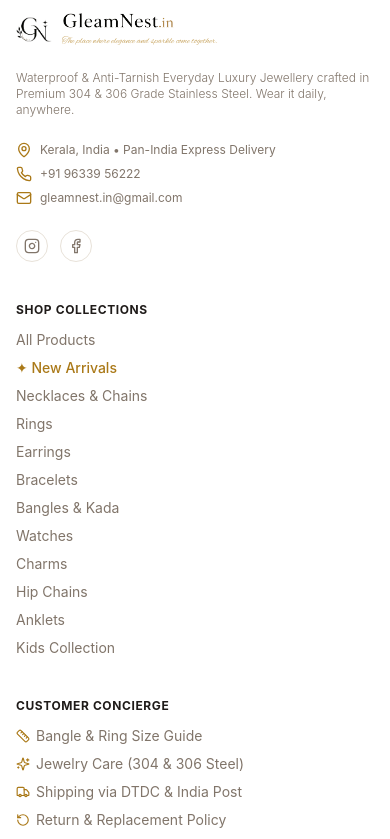
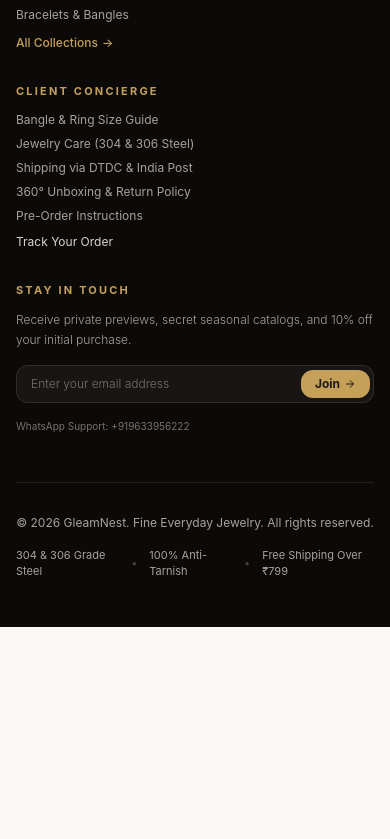
Before and after one commit to zenorixhq/gleamnest, a Next.js app: page / in a window 390 px wide. Shown: the part 7242-8081 px from the top of the page. After the commit the page ends 7869 px from the top, so only its background shows below. Built offline with nearby package versions, Linux system fonts and the light colour scheme; a web font is replaced by a local one.

Commit message:
feat: redesign footer with luxury black background and minimal streamlined layout

```diff
--- a/components/storefront/BrandLogo.tsx
+++ b/components/storefront/BrandLogo.tsx
@@ -7,12 +7,14 @@
   variant?: "full" | "compact" | "emblem-only";
   showTagline?: boolean;
   className?: string;
+  theme?: "light" | "dark";
 }
 
 export function BrandLogo({
   variant = "full",
   showTagline = true,
   className = "",
+  theme = "light",
 }: BrandLogoProps) {
   return (
     <Link
@@ -35,10 +37,16 @@
           <img
             src="/images/logo-text.png"
             alt="GleamNest.in"
-            className="h-5 sm:h-6 md:h-6.5 w-auto object-contain object-left"
+            className={`h-5 sm:h-6 md:h-6.5 w-auto object-contain object-left transition-all ${
+              theme === "dark" ? "brightness-0 invert opacity-95" : ""
+            }`}
           />
           {showTagline && (
-            <span className="font-script text-[9.5px] sm:text-xs md:text-[13px] text-[#C5A059] tracking-normal mt-0.5 truncate max-w-[210px] sm:max-w-none">
+            <span
+              className={`font-script text-[9.5px] sm:text-xs md:text-[13px] tracking-normal mt-0.5 truncate max-w-[210px] sm:max-w-none ${
+                theme === "dark" ? "text-[#EADBBE]" : "text-[#C5A059]"
+              }`}
+            >
               The place where elegance and sparkle come together.
             </span>
           )}
--- a/components/storefront/Footer.tsx
+++ b/components/storefront/Footer.tsx
@@ -4,22 +4,13 @@
 import Link from "next/link";
 import { storeConfig } from "@/config/store.config";
 import {
-  Mail,
-  Phone,
-  MapPin,
-  ShieldCheck,
+  MessageCircle,
+  Instagram,
+  Facebook,
   CheckCircle2,
-  Instagram,
-  Twitter,
-  Facebook,
-  Ruler,
-  Sparkles,
-  Truck,
-  RotateCcw,
-  AlertCircle,
+  ArrowRight,
 } from "lucide-react";
 import { BrandLogo } from "@/components/storefront/BrandLogo";
-import { ProductFeatureSlider } from "@/components/storefront/ProductFeatureSlider";
 import { PolicyModal, PolicyTab } from "@/components/storefront/PolicyModal";
 
 export function Footer() {
@@ -35,52 +26,46 @@
   };
 
   return (
-    <footer className="bg-card border-t border-border mt-20">
-      {/* Interactive Auto-Scrolling Feature Slider */}
-      <div className="border-b border-border/60 py-8 sm:py-10 bg-muted/10">
-        <ProductFeatureSlider onOpenPolicy={(tab) => setPolicyModalTab(tab)} />
-      </div>
+    <footer className="bg-[#0C0A09] text-[#FAF7F2] border-t border-stone-800/80 mt-16 sm:mt-24 select-none">
+      <div className="max-w-7xl mx-auto px-4 sm:px-6 lg:px-8 py-12 sm:py-16">
+        {/* Main 4-Column Minimalist Grid */}
+        <div className="grid grid-cols-1 md:grid-cols-2 lg:grid-cols-12 gap-8 lg:gap-12">
 
-      {/* Main Footer Links */}
-      <div className="max-w-7xl mx-auto px-4 sm:px-6 lg:px-8 py-14">
-        <div className="grid grid-cols-1 md:grid-cols-2 lg:grid-cols-5 gap-10">
-          {/* Brand Column */}
-          <div className="lg:col-span-2 space-y-4">
-            <BrandLogo variant="full" showTagline={true} />
-            <p className="text-xs sm:text-sm text-muted-foreground max-w-sm font-light">
-              {storeConfig.meta.description}
+          {/* Column 1: Brand & Atelier Essence (4 cols) */}
+          <div className="lg:col-span-4 space-y-4">
+            <BrandLogo variant="full" showTagline={true} theme="dark" />
+
+            <p className="text-xs sm:text-sm text-stone-400 font-light leading-relaxed max-w-sm">
+              Fine jewelry for the skin, not the vault. Handcrafted in 304 & 306 surgical-grade stainless steel with mirror PVD gold finish. 100% waterproof and anti-tarnish.
             </p>
 
-            <div className="pt-2 space-y-2 text-xs text-muted-foreground">
-              <div className="flex items-center gap-2">
-                <MapPin className="w-4 h-4 text-primary flex-shrink-0" />
-                <span>{storeConfig.brand.contact.address}</span>
-              </div>
-              <div className="flex items-center gap-2">
-                <Phone className="w-4 h-4 text-primary flex-shrink-0" />
-                <span>{storeConfig.brand.contact.phone}</span>
-              </div>
-              <div className="flex items-center gap-2">
-                <Mail className="w-4 h-4 text-primary flex-shrink-0" />
-                <span>{storeConfig.brand.contact.email}</span>
-              </div>
-            </div>
-
-            <div className="flex items-center gap-3 pt-2">
+            {/* Social & WhatsApp Buttons */}
+            <div className="flex items-center gap-3 pt-1">
               <a
                 href={storeConfig.brand.socials.instagram || "https://www.instagram.com/gleamnest.in?igsh=c3I4M2h1YmprdXI5"}
                 target="_blank"
                 rel="noreferrer"
-                className="w-8 h-8 rounded-full border border-border flex items-center justify-center text-muted-foreground hover:text-primary hover:border-primary transition-colors"
+                className="w-9 h-9 rounded-full bg-white/5 border border-white/10 flex items-center justify-center text-stone-400 hover:text-[#C5A059] hover:border-[#C5A059]/60 hover:bg-[#C5A059]/10 transition-all"
                 aria-label="Instagram"
               >
                 <Instagram className="w-4 h-4" />
               </a>
+
+              <a
+                href={`https://wa.me/${storeConfig.brand.contact.whatsappNumber}`}
+                target="_blank"
+                rel="noreferrer"
+                className="w-9 h-9 rounded-full bg-white/5 border border-white/10 flex items-center justify-center text-stone-400 hover:text-[#25D366] hover:border-[#25D366]/60 hover:bg-[#25D366]/10 transition-all"
+                aria-label="WhatsApp Concierge"
+              >
+                <MessageCircle className="w-4 h-4" />
+              </a>
+
               <a
                 href={storeConfig.brand.socials.facebook || "https://www.facebook.com/share/1DXg9Puzkj/"}
                 target="_blank"
                 rel="noreferrer"
-                className="w-8 h-8 rounded-full border border-border flex items-center justify-center text-muted-foreground hover:text-primary hover:border-primary transition-colors"
+                className="w-9 h-9 rounded-full bg-white/5 border border-white/10 flex items-center justify-center text-stone-400 hover:text-[#1877F2] hover:border-[#1877F2]/60 hover:bg-[#1877F2]/10 transition-all"
                 aria-label="Facebook"
               >
                 <Facebook className="w-4 h-4" />
@@ -88,180 +73,149 @@
             </div>
           </div>
 
-          {/* Shop Column */}
-          <div className="space-y-3">
-            <h5 className="text-xs font-bold uppercase tracking-wider text-foreground">
-              Shop Collections
+          {/* Column 2: Collections (2 cols) */}
+          <div className="lg:col-span-2 space-y-3">
+            <h5 className="text-[11px] font-bold uppercase tracking-[0.2em] text-[#C5A059]">
+              Collections
             </h5>
-            <ul className="space-y-2 text-sm text-muted-foreground">
+            <ul className="space-y-2 text-xs sm:text-[13px] text-stone-400">
               <li>
-                <Link href="/products" className="hover:text-primary transition-colors">
-                  All Products
+                <Link href="/products?category=new-arrivals" className="hover:text-white transition-colors text-white font-medium flex items-center gap-1">
+                  <span>✦ New Arrivals</span>
                 </Link>
               </li>
               <li>
-                <Link href="/products?category=new-arrivals" className="hover:text-primary transition-colors text-primary font-medium">
-                  ✦ New Arrivals
-                </Link>
-              </li>
-              <li>
-                <Link href="/products?category=necklaces-and-chains" className="hover:text-primary transition-colors">
+                <Link href="/products?category=necklaces-and-chains" className="hover:text-white transition-colors">
                   Necklaces & Chains
                 </Link>
               </li>
               <li>
-                <Link href="/products?category=rings" className="hover:text-primary transition-colors">
-                  Rings
+                <Link href="/products?category=rings" className="hover:text-white transition-colors">
+                  Rings & Bands
                 </Link>
               </li>
               <li>
-                <Link href="/products?category=earrings" className="hover:text-primary transition-colors">
-                  Earrings
+                <Link href="/products?category=earrings" className="hover:text-white transition-colors">
+                  Earrings & Hoops
                 </Link>
               </li>
               <li>
-                <Link href="/products?category=bracelets" className="hover:text-primary transition-colors">
-                  Bracelets
+                <Link href="/products?category=bracelets" className="hover:text-white transition-colors">
+                  Bracelets & Bangles
                 </Link>
               </li>
               <li>
-                <Link href="/products?category=bangles-kada" className="hover:text-primary transition-colors">
-                  Bangles & Kada
-                </Link>
-              </li>
-              <li>
-                <Link href="/products?category=watches" className="hover:text-primary transition-colors">
-                  Watches
-                </Link>
-              </li>
-              <li>
-                <Link href="/products?category=charms" className="hover:text-primary transition-colors">
-                  Charms
-                </Link>
-              </li>
-              <li>
-                <Link href="/products?category=hip-chains" className="hover:text-primary transition-colors">
-                  Hip Chains
-                </Link>
-              </li>
-              <li>
-                <Link href="/products?category=anklets" className="hover:text-primary transition-colors">
-                  Anklets
-                </Link>
-              </li>
-              <li>
-                <Link href="/products?category=kids-collection" className="hover:text-primary transition-colors">
-                  Kids Collection
+                <Link href="/products" className="text-[#C5A059] hover:underline transition-colors flex items-center gap-1 pt-1 font-medium">
+                  <span>All Collections</span>
+                  <span>→</span>
                 </Link>
               </li>
             </ul>
           </div>
 
-          {/* Customer Care Column */}
-          <div className="space-y-3">
-            <h5 className="text-xs font-bold uppercase tracking-wider text-foreground">
-              Customer Concierge
+          {/* Column 3: Client Care & Policies (3 cols) */}
+          <div className="lg:col-span-3 space-y-3">
+            <h5 className="text-[11px] font-bold uppercase tracking-[0.2em] text-[#C5A059]">
+              Client Concierge
             </h5>
-            <ul className="space-y-2 text-sm text-muted-foreground">
+            <ul className="space-y-2 text-xs sm:text-[13px] text-stone-400">
               <li>
                 <button
                   onClick={() => setPolicyModalTab("size-guide")}
-                  className="hover:text-primary transition-colors text-left flex items-center gap-1.5"
+                  className="hover:text-white transition-colors text-left"
                 >
-                  <Ruler className="w-3.5 h-3.5 text-primary" />
-                  <span>Bangle & Ring Size Guide</span>
+                  Bangle & Ring Size Guide
                 </button>
               </li>
               <li>
                 <button
                   onClick={() => setPolicyModalTab("care-guide")}
-                  className="hover:text-primary transition-colors text-left flex items-center gap-1.5"
+                  className="hover:text-white transition-colors text-left"
                 >
-                  <Sparkles className="w-3.5 h-3.5 text-primary" />
-                  <span>Jewelry Care (304 & 306 Steel)</span>
+                  Jewelry Care (304 & 306 Steel)
                 </button>
               </li>
               <li>
                 <button
                   onClick={() => setPolicyModalTab("shipping")}
-                  className="hover:text-primary transition-colors text-left flex items-center gap-1.5"
+                  className="hover:text-white transition-colors text-left"
                 >
-                  <Truck className="w-3.5 h-3.5 text-primary" />
-                  <span>Shipping via DTDC & India Post</span>
+                  Shipping via DTDC & India Post
                 </button>
               </li>
               <li>
                 <button
                   onClick={() => setPolicyModalTab("return-refund")}
-                  className="hover:text-primary transition-colors text-left flex items-center gap-1.5"
+                  className="hover:text-white transition-colors text-left"
                 >
-                  <RotateCcw className="w-3.5 h-3.5 text-primary" />
-                  <span>Return & Replacement Policy</span>
+                  360° Unboxing & Return Policy
                 </button>
               </li>
               <li>
                 <button
                   onClick={() => setPolicyModalTab("ordering-instructions")}
-                  className="hover:text-primary transition-colors text-left flex items-center gap-1.5"
+                  className="hover:text-white transition-colors text-left"
                 >
-                  <AlertCircle className="w-3.5 h-3.5 text-primary" />
-                  <span>Important Instructions</span>
+                  Pre-Order Instructions
                 </button>
               </li>
-              <li className="pt-1 border-t border-border/50">
-                <Link href="/account" className="hover:text-primary transition-colors">
-                  Order Status & Tracking
-                </Link>
-              </li>
-              <li>
-                <Link href="/account?tab=wishlist" className="hover:text-primary transition-colors">
-                  Saved Wishlist
+              <li className="pt-0.5">
+                <Link href="/account" className="hover:text-white transition-colors text-stone-300">
+                  Track Your Order
                 </Link>
               </li>
             </ul>
           </div>
 
-          {/* Newsletter Column */}
-          <div className="space-y-3">
-            <h5 className="text-xs font-bold uppercase tracking-wider text-foreground">
-              Stay Informed
+          {/* Column 4: Newsletter / Stay Informed (3 cols) */}
+          <div className="lg:col-span-3 space-y-3">
+            <h5 className="text-[11px] font-bold uppercase tracking-[0.2em] text-[#C5A059]">
+              Stay in Touch
             </h5>
-            <p className="text-xs text-muted-foreground">
-              Subscribe to receive private previews, seasonal catalogs, and 10% off your initial purchase.
+            <p className="text-xs text-stone-400 leading-relaxed font-light">
+              Receive private previews, secret seasonal catalogs, and 10% off your initial purchase.
             </p>
+
             {subscribed ? (
-              <div className="p-3 rounded-lg bg-primary/10 border border-primary/20 text-xs text-primary font-medium flex items-center gap-2">
-                <CheckCircle2 className="w-4 h-4 flex-shrink-0" />
-                <span>Thank you! Check your inbox for your 10% welcome voucher.</span>
+              <div className="p-3 rounded-xl bg-[#C5A059]/10 border border-[#C5A059]/30 text-xs text-[#FAF7F2] font-medium flex items-center gap-2">
+                <CheckCircle2 className="w-4 h-4 text-[#C5A059] flex-shrink-0" />
+                <span>Thank you! Your 10% voucher code has been sent.</span>
               </div>
             ) : (
-              <form onSubmit={handleSubscribe} className="space-y-2">
+              <form onSubmit={handleSubscribe} className="relative flex items-center pt-1">
                 <input
                   type="email"
                   required
                   placeholder="Enter your email address"
                   value={email}
                   onChange={(e) => setEmail(e.target.value)}
-                  className="w-full px-3 py-2 text-xs rounded-md bg-background border border-border focus:outline-none focus:ring-1 focus:ring-primary"
+                  className="w-full pl-3.5 pr-20 py-2.5 text-xs rounded-xl bg-white/5 border border-white/10 text-white placeholder:text-stone-500 focus:outline-none focus:border-[#C5A059] focus:ring-1 focus:ring-[#C5A059] transition-all font-light"
                 />
                 <button
                   type="submit"
-                  className="w-full py-2 px-3 text-xs font-semibold rounded-md bg-primary text-primary-foreground hover:bg-primary/90 transition-colors"
+                  className="absolute right-1 px-3.5 py-1.5 text-xs font-bold rounded-lg bg-[#C5A059] text-[#1C1917] hover:bg-[#D5B069] transition-all flex items-center gap-1 shadow-sm active:scale-95"
                 >
-                  Join the List
+                  <span>Join</span>
+                  <ArrowRight className="w-3 h-3" />
                 </button>
               </form>
             )}
+
+            <p className="text-[10px] text-stone-500 pt-1">
+              WhatsApp Support: +{storeConfig.brand.contact.whatsappNumber}
+            </p>
           </div>
         </div>
 
-        {/* Bottom Legal & Payment Badges */}
-        <div className="mt-12 pt-8 border-t border-border flex flex-col sm:flex-row items-center justify-between gap-4 text-xs text-muted-foreground">
-          <p>© {new Date().getFullYear()} {storeConfig.meta.name}. All rights reserved.</p>
-          <div className="flex items-center gap-4">
-            <span className="text-[11px] font-medium tracking-wide">SECURE 256-BIT ENCRYPTION</span>
-            <span>•</span>
-            <span>100% SECURE DIRECT CHECKOUT</span>
+        {/* Bottom Legal & Minimal Trust Cues */}
+        <div className="mt-12 pt-8 border-t border-stone-800/80 flex flex-col sm:flex-row items-center justify-between gap-4 text-xs text-stone-400">
+          <p>© {new Date().getFullYear()} {storeConfig.meta.name}. Fine Everyday Jewelry. All rights reserved.</p>
+          <div className="flex items-center gap-3 text-[11px] text-stone-400">
+            <span>304 & 306 Grade Steel</span>
+            <span className="text-stone-700">•</span>
+            <span>100% Anti-Tarnish</span>
+            <span className="text-stone-700">•</span>
+            <span>Free Shipping Over ₹799</span>
           </div>
         </div>
       </div>
```
